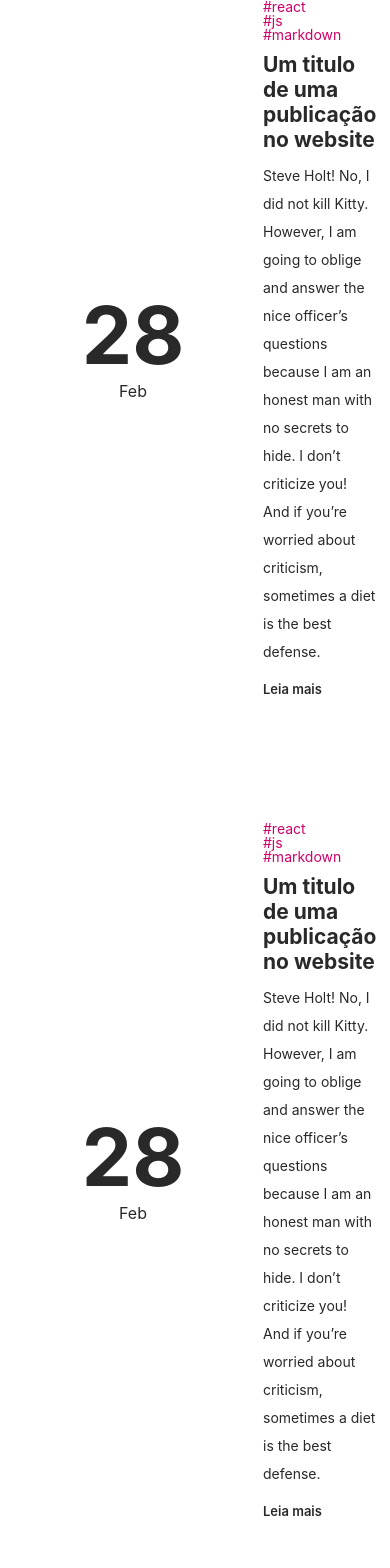
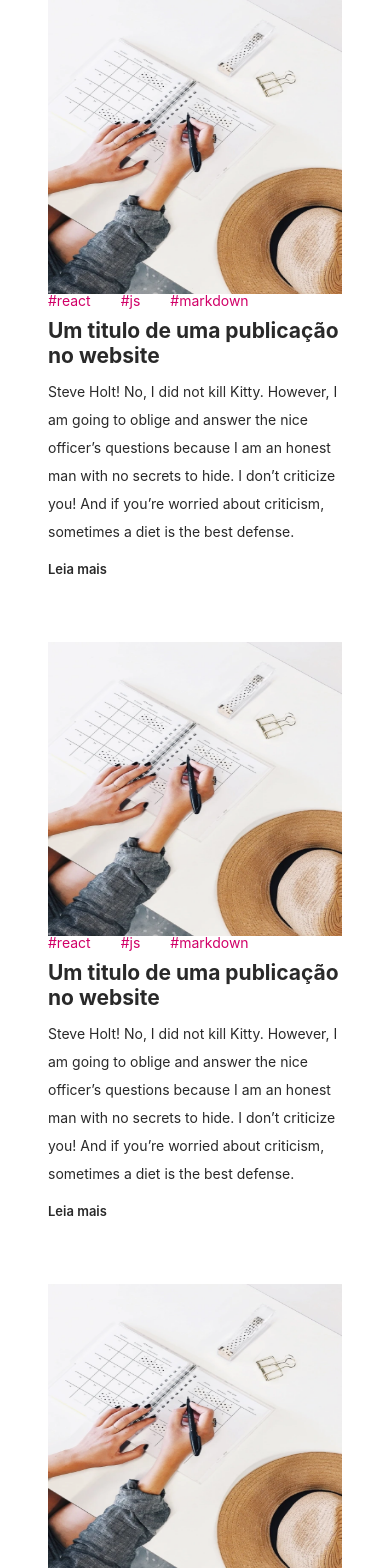
Before and after one commit to Rychillie/old-Rychillie.net, a Next.js app: page / in a window 390 px wide. Shown: the top 1568 px of the page. Built offline with nearby package versions, Linux system fonts and the light colour scheme.

Commit message:
starting post component mobile

```diff
--- a/src/styles/components/Post.module.scss
+++ b/src/styles/components/Post.module.scss
@@ -1,11 +1,18 @@
 @import "../extras/mixins";
 
-// Use: @include media(md) { max-width: 900px; } to create animated post on hover
+// Use: @include media(sm) { max-width: 900px; } to create animated post on hover
 
 .post {
   display: flex;
+  flex-direction: column;
+
+  & + .post {
+    margin-top: 60px;
+  }
+
+  @include media(sm) {
     flex-direction: row;
-  align-items: center;
+    align-items: flex-start;
 
     & + .post {
       margin-top: 120px;
@@ -22,7 +29,20 @@
     }
   }
 
+  @include media(md) {
+    align-items: center;
+  }
+}
+
 .dateThumb {
+  width: 100%;
+  height: 100%;
+
+  .date {
+    display: none;
+  }
+
+  @include media(sm) {
     position: relative;
     margin-right: 45px;
     flex-shrink: 0;
@@ -65,6 +85,7 @@
       height: 170px;
       position: absolute;
       top: -100%;
+    }
   }
 }
 
```
Lines whose indentation alone changed are shown as unchanged.
